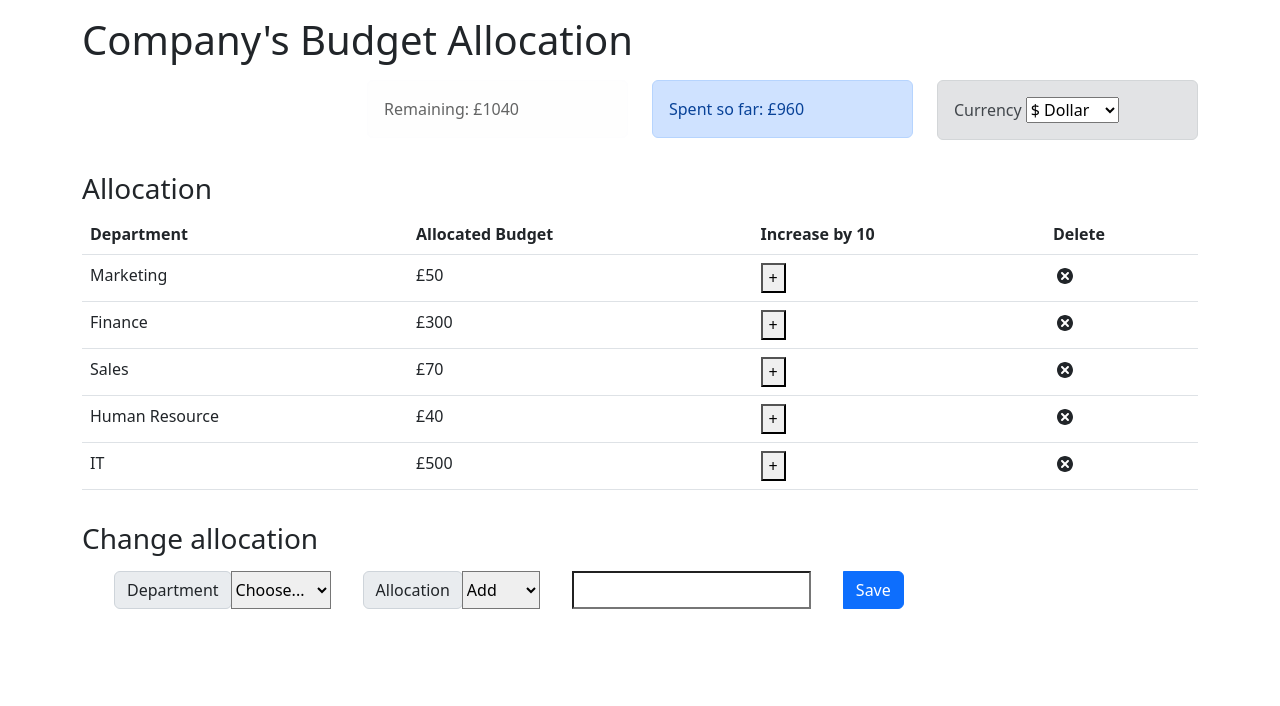
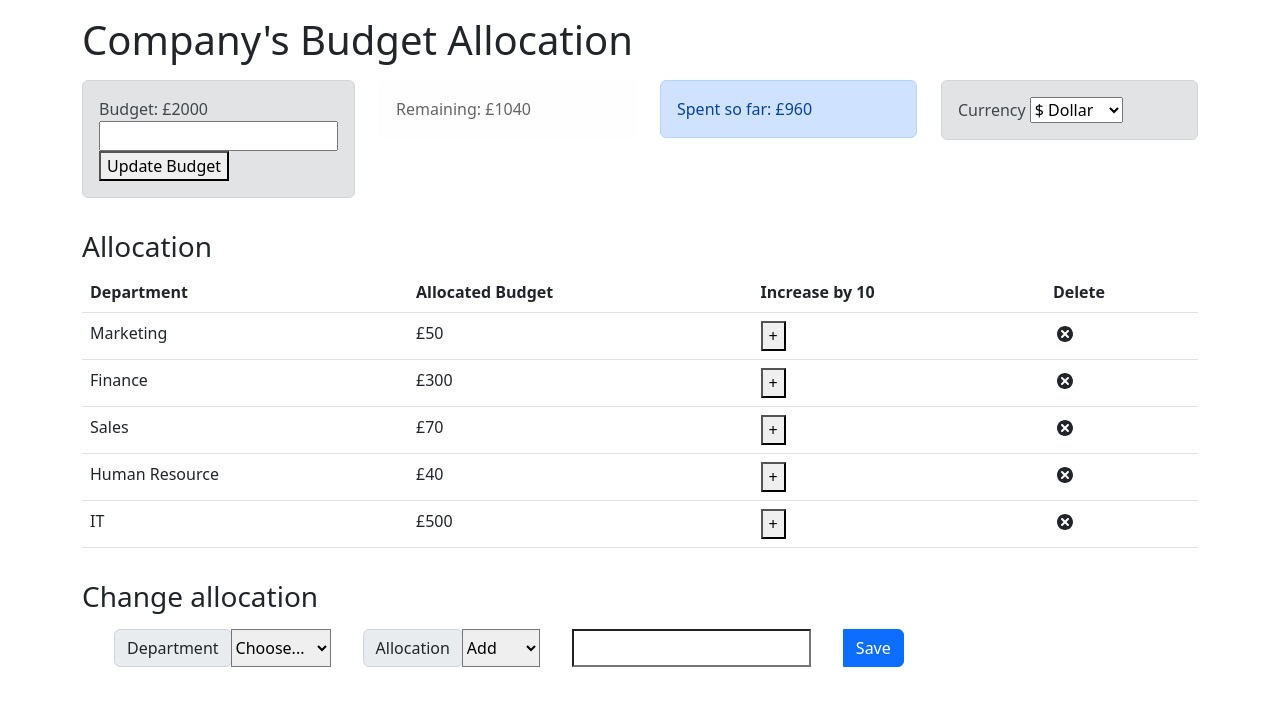
Before and after one commit to ibm-developer-skills-network/ejtos-react_budget_app, a React (Create React App) app: page / in a window 1280 px wide. Shown: the top 706 px of the page. Built offline with nearby package versions, Linux system fonts and the light colour scheme.

Commit message:
Update Budget.js

```diff
--- a/src/components/Budget.js
+++ b/src/components/Budget.js
@@ -2,19 +2,34 @@ import React, { useContext, useState } from 'react';
 import { AppContext } from '../context/AppContext';
 
 const Budget = () => {
-    const { budget } = useContext(AppContext);
-    const [setBudget] = useState('');
-    const submitEvent = () => {
-        if (budget > 20000) {
+    const { budget, setBudget } = useContext(AppContext);
+    const [inputBudget, setInputBudget] = useState('');
+
+    const handleInputChange = (e) => {
+        setInputBudget(e.target.value);
+    };
+
+    const handleSubmit = (e) => {
+        e.preventDefault();
+
+        if (inputBudget > 20000) {
             alert("The value cannot exceed £20000");
-            setBudget({ budget });
-            return (
-                <div className='alert alert-secondary'>
-                    <span>Budget: £{budget} {<input type="number" />}</span>
-                </div>
-            );
-        };
+            return;
+        }
+
+        setBudget(parseInt(inputBudget));
+        setInputBudget('');
     };
-}
 
-export default Budget;
+    return (
+        <div className='alert alert-secondary'>
+            <span>Budget: £{budget} </span>
+            <form onSubmit={handleSubmit}>
+                <input type="number" value={inputBudget} onChange={handleInputChange} />
+                <button type="submit">Update Budget</button>
+            </form>
+        </div>
+    );
+};
+
+export default Budget
```
